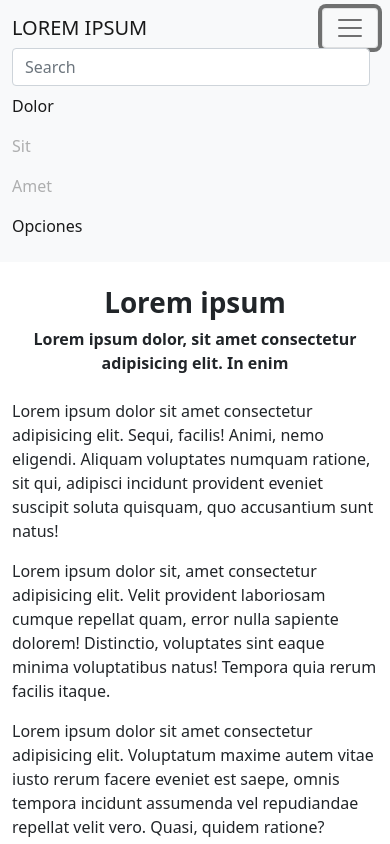
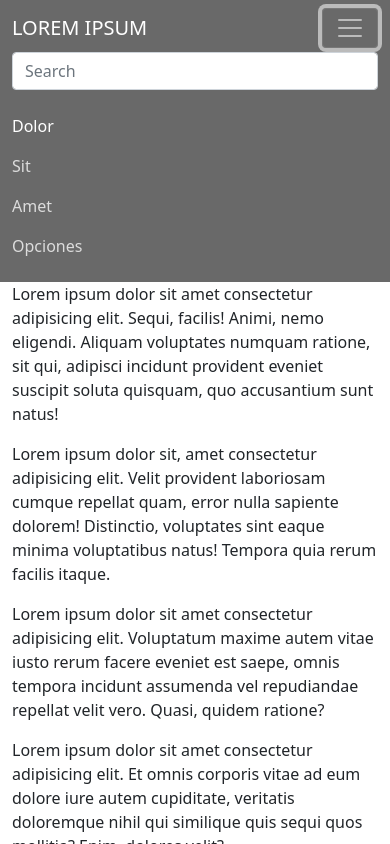
Before and after one commit to rif77/Entrega-Grupal-5, a plain HTML site: page index.html in a window 390 px wide. Both pictures are taken after a click on the button "Toggle navigation". Shown: the top 844 px of the page. Drawn offline with Linux system fonts and the light colour scheme.

Commit message:
Ajustes para entrega
Se cambiaron los archivos acorde a lo avanzado durante la clase.

```diff
--- a/css/styles.css
+++ b/css/styles.css
@@ -1,3 +1,7 @@
-a{
-    color: black;
+a {
+    color:black;
 }
+
+button {
+    color: white;
+}
--- a/index.html
+++ b/index.html
@@ -1,4 +1,3 @@
-<!doctype html>
 <html lang="en">
   <head>
     <meta charset="utf-8">
@@ -7,31 +6,32 @@
     <link href="css/bootstrap.min.css" rel="stylesheet">
     <link href="css/styles.css" rel="stylesheet">
 
+
     <title>Hello, world!</title>
   </head>
   <body>
-    <nav class="navbar navbar-expand-lg navbar-light bg-light">
-        <div class="container-fluid">
-          <a class="navbar-brand" href="#">LOREM IPSUM</a>
-          <button id="boton-navbar" class="navbar-toggler" type="button" data-bs-toggle="collapse" data-bs-target="#navbarSupportedContent" aria-controls="navbarSupportedContent" aria-expanded="false" aria-label="Toggle navigation">
-            <span class="navbar-toggler-icon"></span>
+    <nav style="background-color: dimgray;" class="navbar navbar-expand-lg navbar-dark ">
+        <div  class="container-fluid">
+          <a class="navbar-brand text-white" href="#">LOREM IPSUM</a>
+          <button  id="boton-navbar" class="navbar-toggler" type="button" data-bs-toggle="collapse" data-bs-target="#navbarSupportedContent" aria-controls="navbarSupportedContent" aria-expanded="false" aria-label="Toggle navigation">
+            <span  class=" navbar-toggler-icon"></span>
           </button>
           <div class="collapse navbar-collapse flex-lg-row-reverse" id="navbarSupportedContent">
             <form class="d-flex">
-                <input class="form-control me-2" type="search" placeholder="Search" aria-label="Search">
+                <input class="form-control mt-1" type="search" placeholder="Search" aria-label="Search">
             </form>
             <ul class="navbar-nav me-auto mb-2 mb-lg-0">
               <li class="nav-item">
-                <a class="nav-link active" aria-current="page" href="#">Dolor</a>
+                <a  class="nav-link active text-white" aria-current="page" href="#">Dolor</a>
               </li>
               <li class="nav-item">
-                <a class="nav-link disabled" href="#" tabindex="-1" aria-disabled="true">Sit</a>
+                <a style="color: gainsboro;"class="nav-link disabled" href="#" tabindex="-1" aria-disabled="true">Sit</a>
               </li>
               <li class="nav-item">
-                <a class="nav-link disabled" href="#" tabindex="-1" aria-disabled="true">Amet</a>
+                <a style="color: gainsboro;" class="nav-link disabled" href="#" tabindex="-1" aria-disabled="true">Amet</a>
               </li>
               <li class="nav-item" id="opciones">
-                <a class="nav-link active d-lg-none" href="#" tabindex="-1">Opciones</a>
+                <a style="color: gainsboro;" class="nav-link active d-lg-none" href="#" tabindex="-1">Opciones</a>
               </li>
             </ul>
 
@@ -39,9 +39,9 @@
         </div>
       </nav>
 
-    <h1 class="text-center mt-4" id="titulo"><b>Lorem ipsum</b></h1>
+    <h1 class="text-center d-none d-lg-block mt-4" id="titulo">Lorem ipsum</h1>
 
-    <div id="carousel" class="carousel slide mb-4" data-interval="2000" data-bs-ride="carousel">
+    <div id="carousel" class="carousel slide mb-4 d-none d-lg-block" data-interval="2000" data-bs-ride="carousel">
         <div class="carousel-inner text-center">
           <div class="carousel-item active">
             <b>Lorem ipsum dolor, sit amet consectetur adipisicing elit.</b>
@@ -57,7 +57,7 @@
 
     <div class="container">
     <div class="row">
-        <div class="col-lg-3 d-lg-block d-none" id="contenedor-opciones">
+        <div class="col-lg-3 d-none d-lg-block " id="contenedor-opciones">
             <div class="card p-3"><a href="#">Opción 1</a></div>
             <div class="card p-3"><a href="#">Opción 2</a></div>
             <div class="card p-3"><a href="#">Opción 3</a></div>
--- a/js/script.js
+++ b/js/script.js
@@ -4,31 +4,17 @@ var titulo = document.getElementById('titulo');
 var carrusel = document.getElementById('carousel');
 var botonnavbar= document.getElementById('boton-navbar');
 
-
+console.log(boton)
 boton.addEventListener('click', function(){
    opciones.classList.toggle('d-none');
    opciones.setAttribute('visible-data','visible');
-   titulo.classList.toggle('d-none');
-    carrusel.classList.toggle('d-none');
 })
 
 botonnavbar.addEventListener('click',function(){
     if((botonnavbar.classList.contains('collapsed')) && (opciones.hasAttribute('visible-data'))){
         console.log("hola")
-        opciones.classList.toggle('d-none');
+        opciones.classList.add('d-none');
         opciones.setAttribute('visible-data','visible');
-        titulo.classList.toggle('d-none');
-         carrusel.classList.toggle('d-none');
+
     }
 })
-
-/* function mostrar(){
-    if((botonnavbar.classList.contains('collapsed')) && (opciones.hasAttribute('visible-data'))){
-        console.log("hola")
-        opciones.classList.toggle('d-none');
-        opciones.setAttribute('visible-data','visible');
-        titulo.classList.toggle('d-none');
-         carrusel.classList.toggle('d-none');
-    }
-}
- */
```
